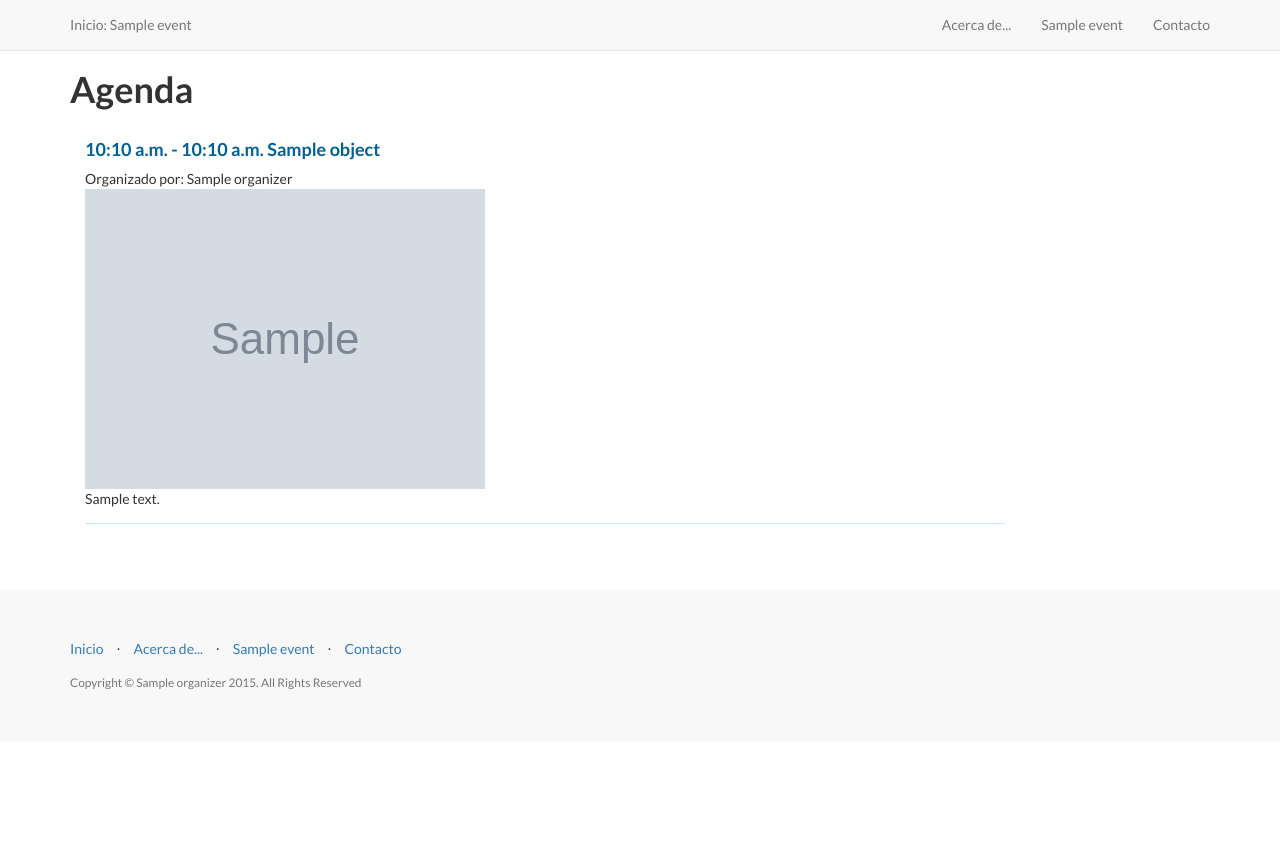
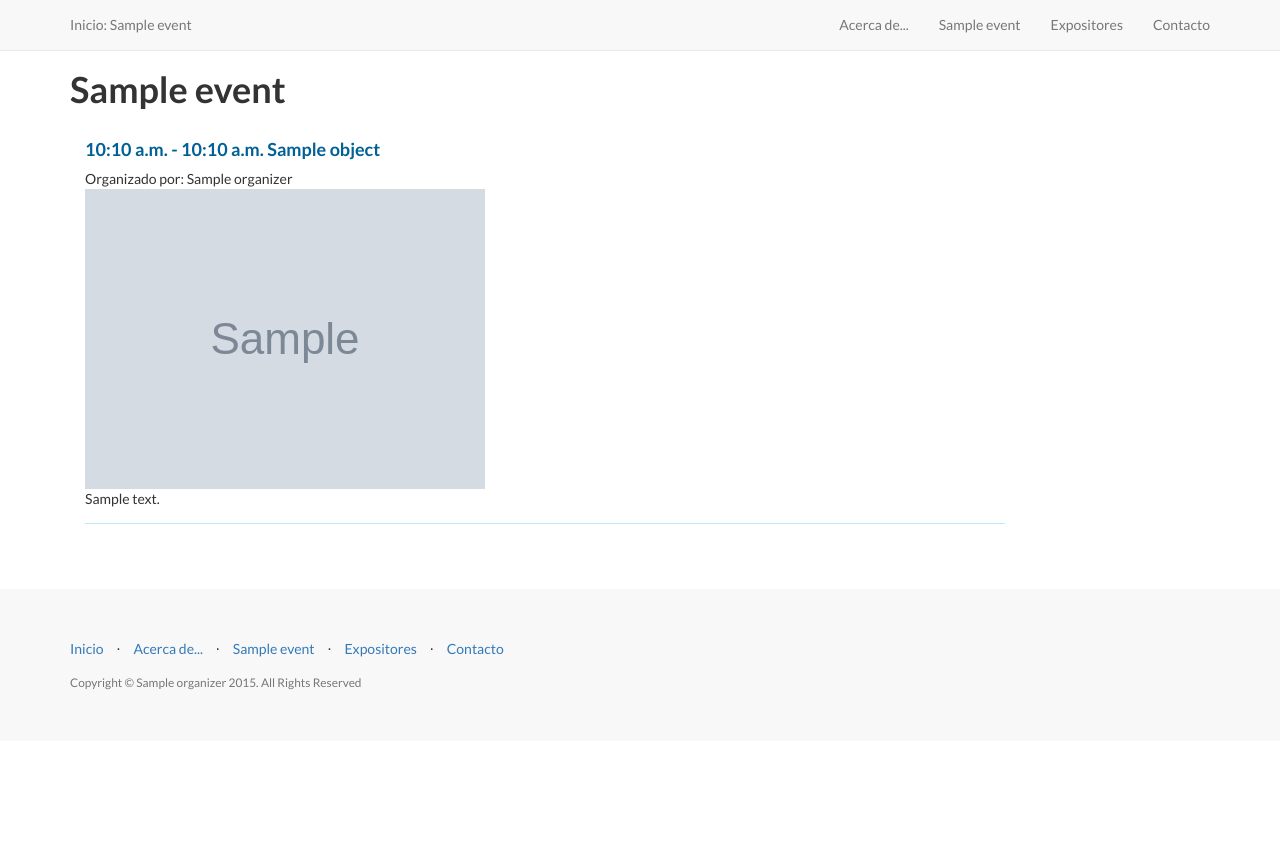
Before and after one commit to javierwilson/resilienciacafe, a Django app: template forocacao/templates/app/activity_list.html in a window 1280 px wide. Run offline with Django 3.2, Linux system fonts and the light colour scheme; the template is opened without the code that fills it: most values are stand-ins (such as "Sample title", 1, 10 or a date in 2020); grey boxes marked "Sample" are stand-in pictures; some libraries are stand-ins or nearby versions.

Commit message:
publicar programa

```diff
--- a/forocacao/app/urls.py
+++ b/forocacao/app/urls.py
@@ -16,8 +16,7 @@ urlpatterns = [
     url(r'^(?P<slug>[\w-]+)/about/$', ContentView.as_view(page='about'), name='about'),
     url(r'^(?P<slug>[\w-]+)/services/$', ContentView.as_view(page='services'), name='services'),
     url(r'^(?P<slug>[\w-]+)/contact/$', ContentView.as_view(page='contact'), name='contact'),
-    url(r'^(?P<slug>[\w-]+)/activities2/$', ActivitiesView.as_view(), name='activities'),
-    url(r'^(?P<slug>[\w-]+)/activities/$', SpeakersView.as_view(), name='activities'),
+    url(r'^(?P<slug>[\w-]+)/activities/$', ActivitiesView.as_view(), name='activities'),
     url(r'^(?P<slug>[\w-]+)/speakers/$', SpeakersView.as_view(), name='speakers'),
     url(r'^(?P<eventslug>[\w-]+)/speakers/(?P<slug>[\w-]+)/$', SpeakersDetailView.as_view(), name='speakers-detail'),
     url(r'^attendee/(?P<username>[\w.@+-]+)/$',AttendeeDetailView.as_view(), name='detail'),
--- a/forocacao/templates/app/activity_list.html
+++ b/forocacao/templates/app/activity_list.html
@@ -7,8 +7,7 @@
 {% block content %}
 <div class="container internal">
 
-    <!-- <h1>{{ event.activities_label }}</h1> -->
-<h1>Agenda</h1>
+<h1>{{ event.activities_label }}</h1>
 <div>
 {% for object in object_list %}
     <div class="col-md-10 clearfix">
--- a/forocacao/templates/base.html
+++ b/forocacao/templates/base.html
@@ -58,6 +58,9 @@
                         <a href="{% url 'app:activities' event.slug %}">{{ event.activities_label }}</a>
                     </li>
                     <li>
+                        <a href="{% url 'app:speakers' event.slug %}">Expositores</a>
+                    </li>
+                    <li>
                         <a href="{% url 'app:contact' event.slug %}">Contacto</a>
                     </li>
                     {% endif %}
@@ -108,6 +111,9 @@
             {% endif %}
                             <li>
                             <a href="{% url 'app:activities' event.slug %}" class="btn btn-default btn-lg"><i class="fa fa-info-circle"></i> <span class="network-name">{{ event.activities_label }}</span></a>
+                            </li>
+                            <li>
+                            <a href="{% url 'app:speakers' event.slug %}" class="btn btn-default btn-lg"><i class="fa fa-info-circle"></i> <span class="network-name">Expositores</span></a>
                             </li>
                         </ul>
                     </div>
@@ -198,6 +204,9 @@
                             <li>
                             <a href="{% url 'app:activities' event.slug %}" class="btn btn-default btn-lg"><i class="fa fa-info-circle"></i> <span class="network-name">{{ event.activities_label }}</span></a>
                             </li>
+                            <li>
+                            <a href="{% url 'app:speakers' event.slug %}" class="btn btn-default btn-lg"><i class="fa fa-info-circle"></i> <span class="network-name">Expositores</span></a>
+                            </li>
             {% endif %}
                     </ul>
                 </div>
@@ -226,6 +235,10 @@
                         <li class="footer-menu-divider">&sdot;</li>
                         <li>
                             <a href="{% url 'app:activities' event.slug %}">{{ event.activities_label }}</a>
+                        </li>
+                        <li class="footer-menu-divider">&sdot;</li>
+                        <li>
+                            <a href="{% url 'app:speakers' event.slug %}">Expositores</a>
                         </li>
                         <li class="footer-menu-divider">&sdot;</li>
                         <li>
```
